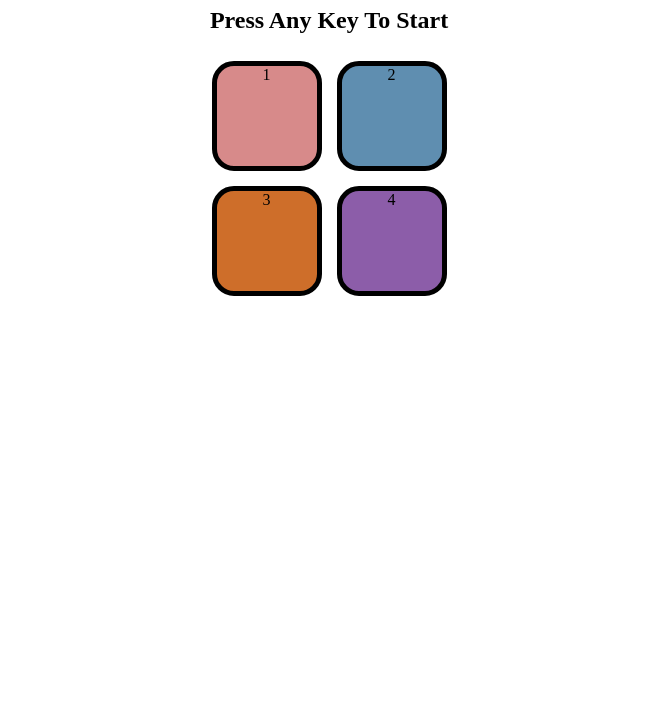
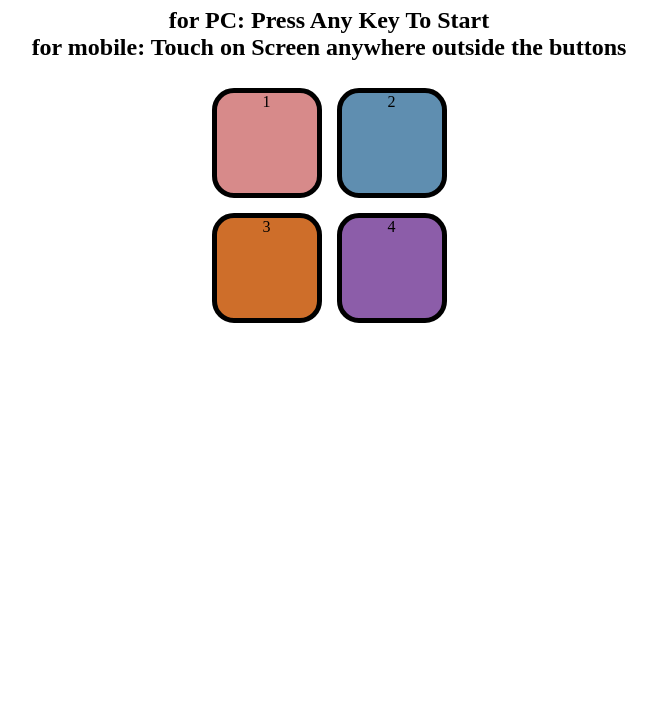
Before and after one commit to dharmeshchauhan112212-ux/Simon-Say-Game, a plain HTML site: page index.html in a window 1280 px wide. Shown: the part 73-800 px from the top of the page, without its empty margins (311-968 px from the left). Drawn offline with Linux system fonts and the light colour scheme.

Commit message:
Update index.html

```diff
--- a/index.html
+++ b/index.html
@@ -10,7 +10,7 @@
 
 <body>
   <h1>Simon Game</h1>
-  <h2>Press Any Key To Start</h2>
+  <h2>for PC: Press Any Key To Start <br> for mobile: Touch on Screen anywhere outside the buttons</h2>
   <div class="btn-container">
     <div class="btn red " type="button" id="red">1</div>
     <div class="btn green" type="button"  id="green">2</div>
```
